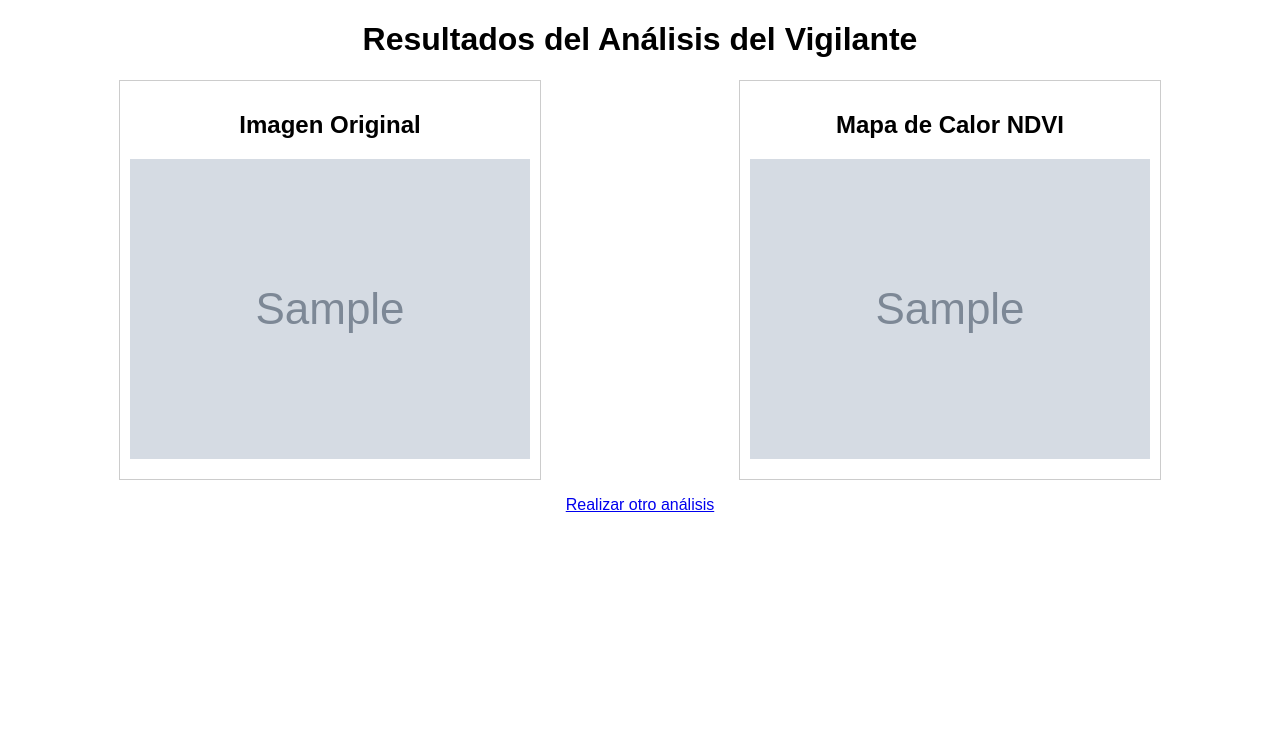
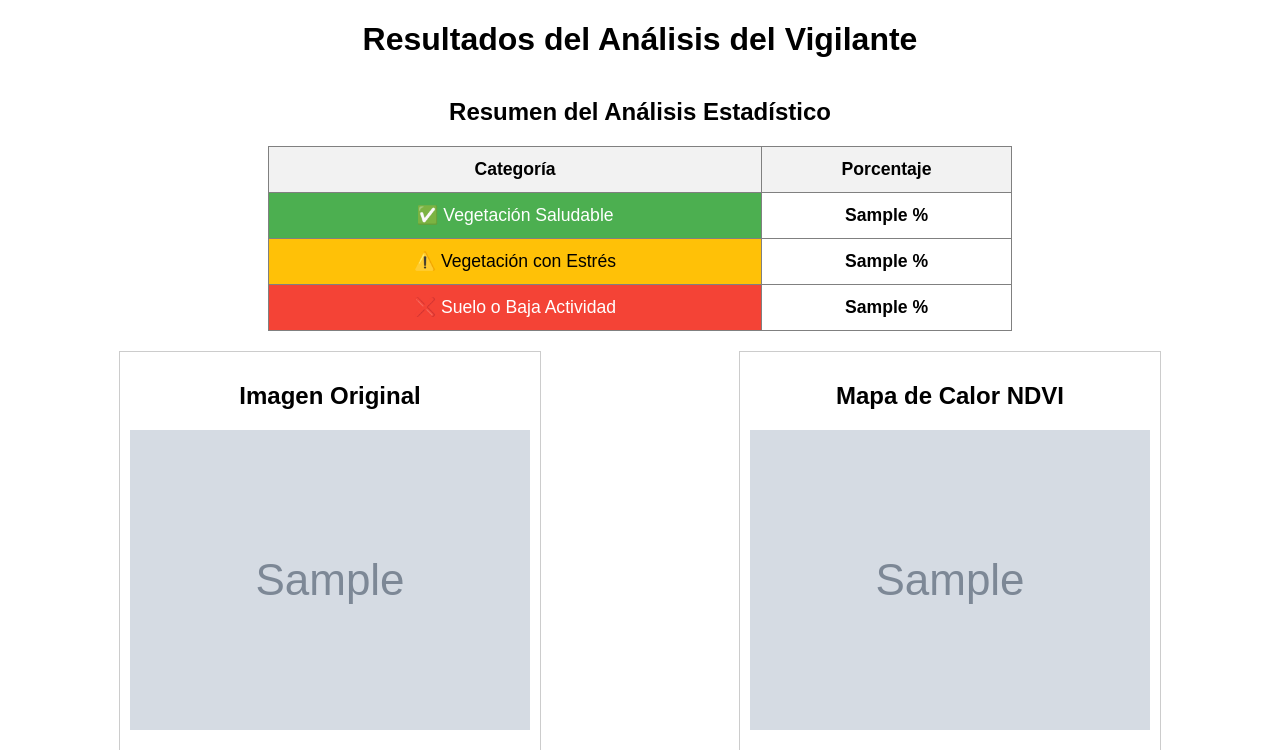
Before and after one commit to alejandrop1/PROYECTO-VIGILANTE-DEL-CAMPO-, a Flask app: template templates/resultado.html in a window 1280 px wide. Shown: the top 750 px of the page. Before the commit the page ends 512 px from the top, so only its background shows below. Run offline with Flask 3, Linux system fonts and the light colour scheme; the template is opened without the code that fills it: most values are stand-ins (such as "Sample title", 1, 10 or a date in 2020); grey boxes marked "Sample" are stand-in pictures.

Commit message:
Update resultado.html

```diff
--- a/templates/resultado.html
+++ b/templates/resultado.html
@@ -14,7 +14,27 @@
 </head>
 <body>
     <h1>Resultados del Análisis del Vigilante</h1>
-
+<div style="margin-top: 40px; font-family: sans-serif; text-align: center;">
+  <h2>Resumen del Análisis Estadístico</h2>
+  <table border="1" style="margin-left: auto; margin-right: auto; border-collapse: collapse; width: 60%; font-size: 1.1em;">
+    <tr style="background-color: #f2f2f2;">
+      <th style="padding: 12px;">Categoría</th>
+      <th style="padding: 12px;">Porcentaje</th>
+    </tr>
+    <tr>
+      <td style="padding: 12px; background-color: #4CAF50; color: white;">✅ Vegetación Saludable</td>
+      <td style="padding: 12px; font-weight: bold;">{{ porc_saludable }} %</td>
+    </tr>
+    <tr>
+      <td style="padding: 12px; background-color: #FFC107;">⚠️ Vegetación con Estrés</td>
+      <td style="padding: 12px; font-weight: bold;">{{ porc_estres }} %</td>
+    </tr>
+    <tr>
+      <td style="padding: 12px; background-color: #f44336; color: white;">❌ Suelo o Baja Actividad</td>
+      <td style="padding: 12px; font-weight: bold;">{{ porc_suelo }} %</td>
+    </tr>
+  </table>
+</div>
     <div class="image-container">
         <div class="image-block">
             <h2>Imagen Original</h2>
```
